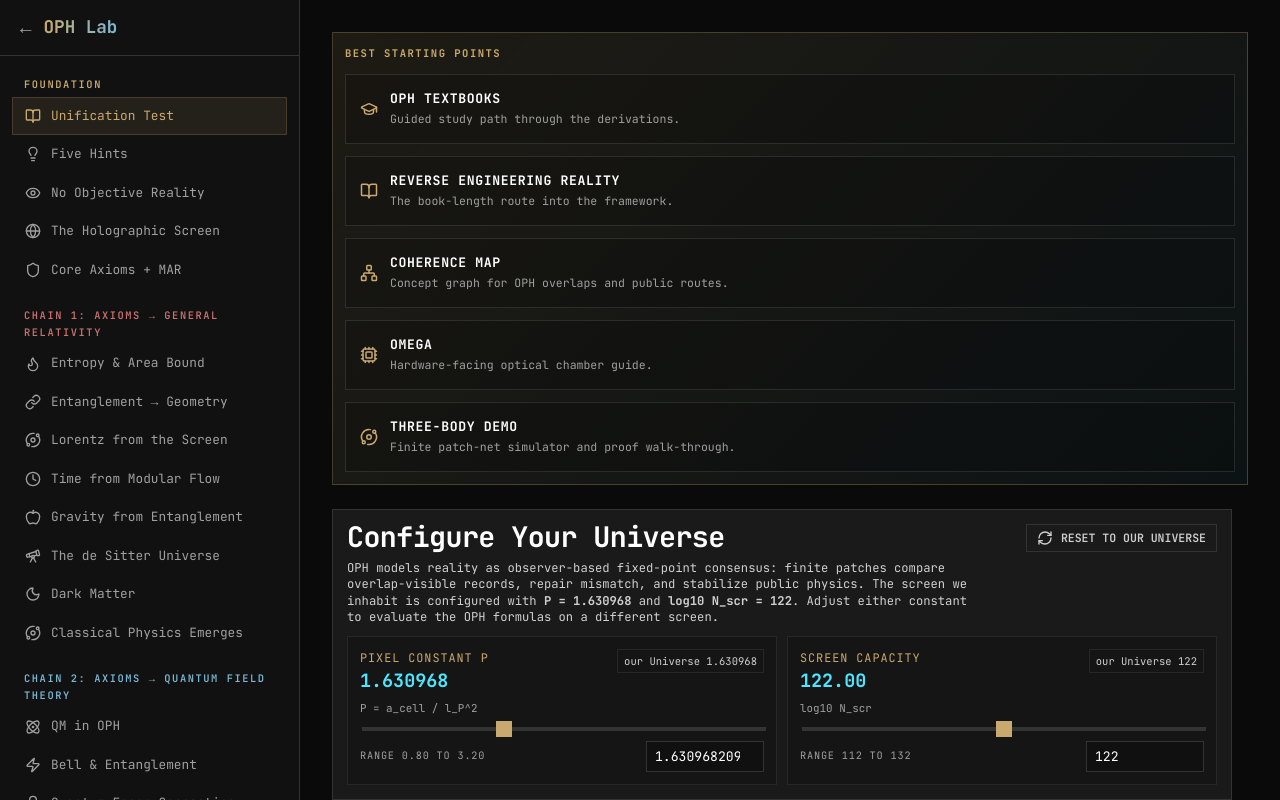
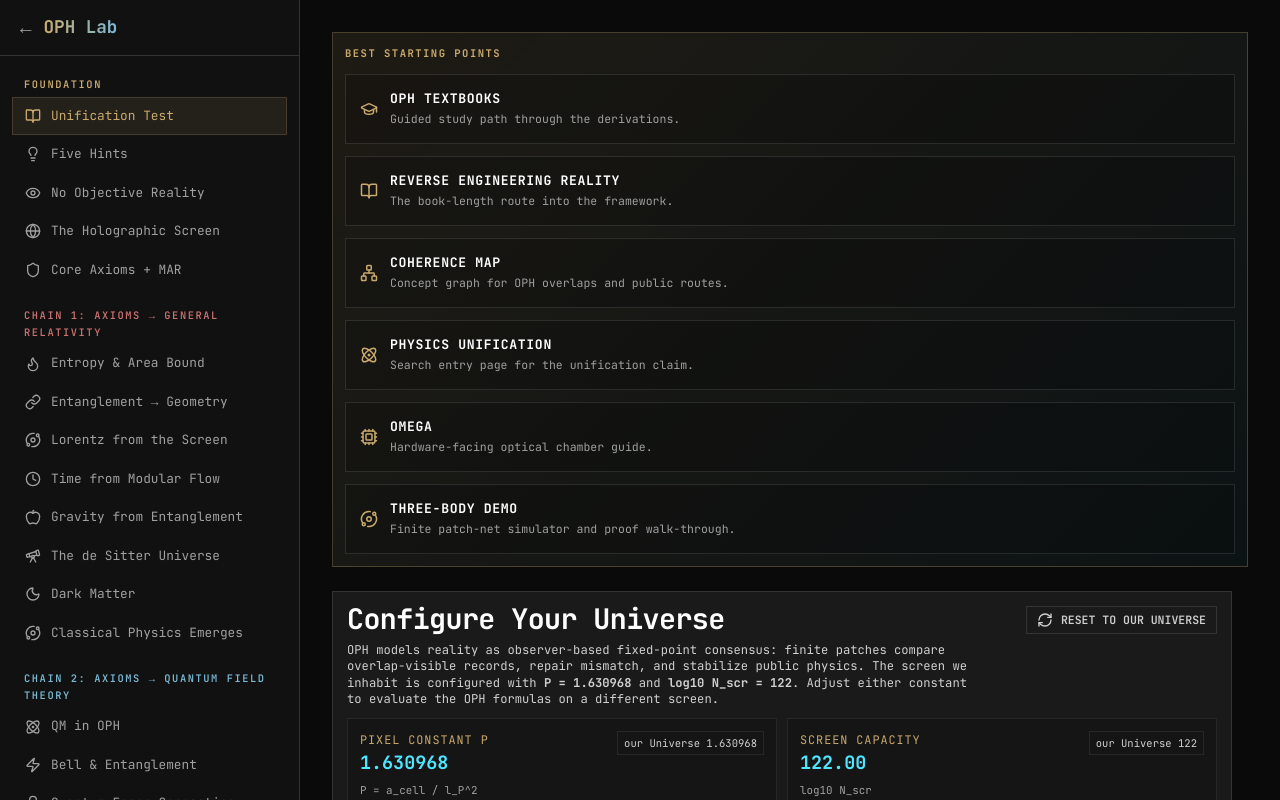
Before and after one commit to muellerberndt/oph-lab, a React (Vite) app: page / in a window 1280 px wide. Built offline with nearby package versions, Linux system fonts and the light colour scheme.

Commit message:
Link OPH Lab to physics unification surface

```diff
--- a/index.html
+++ b/index.html
@@ -10,7 +10,7 @@
   <title>Configure Your Universe | OPH Unification Test | OPH Lab</title>
   <meta name="title" content="Configure Your Universe | OPH Unification Test | OPH Lab" />
   <meta name="description" content="Explore the OPH fixed-point consensus surface: inspect screen capacity, the candidate pixel constant P, gravity, de Sitter, electroweak comparison rows, Higgs/top, and tiered particle surfaces." />
-  <meta name="keywords" content="theory of everything, theory-of-everything, simulation theory, simulation theory implementation, concrete theory of everything, theory of everything closure, quantum gravity, reality as simulation, grand unified theory, grand unification, holographic principle, holographic universe, emergent gravity, emergent spacetime, entropic gravity, observer patch holography, general relativity derivation, standard model derivation, cosmological constant problem, dark matter MOND, quantum error correction spacetime, gauge symmetry origin, Bernhard Mueller" />
+  <meta name="keywords" content="theory of everything, theory-of-everything, simulation theory, simulation theory implementation, physics unification, concrete theory of everything, theory of everything closure, quantum gravity, reality as simulation, grand unified theory, grand unification, holographic principle, holographic universe, emergent gravity, emergent spacetime, entropic gravity, observer patch holography, general relativity derivation, standard model derivation, cosmological constant problem, dark matter MOND, quantum error correction spacetime, gauge symmetry origin, Bernhard Mueller" />
   <meta name="author" content="Bernhard Mueller" />
   <link rel="canonical" href="https://oph-lab.floatingpragma.io/" />
 
@@ -69,6 +69,7 @@
   <!-- Related Sites -->
   <link rel="related" href="https://floatingpragma.io/" title="Floating Pragma" />
   <link rel="related" href="https://floatingpragma.io/oph/" title="Observer Patch Holography" />
+  <link rel="related" href="https://floatingpragma.io/oph/physics-unification/" title="Observer Patch Holography and Physics Unification" />
   <link rel="related" href="https://oph-book.floatingpragma.io/" title="Reverse Engineering Reality" />
   <link rel="related" href="https://learn.floatingpragma.io/" title="OPH Textbooks" />
   <link rel="related" href="https://coherence.floatingpragma.io/" title="OPH Coherence Map" />
@@ -90,6 +91,7 @@
     "url": "https://oph-lab.floatingpragma.io/",
     "sameAs": [
       "https://floatingpragma.io/oph/",
+      "https://floatingpragma.io/oph/physics-unification/",
       "https://learn.floatingpragma.io/",
       "https://oph-book.floatingpragma.io/",
       "https://coherence.floatingpragma.io/",
@@ -98,7 +100,7 @@
       "https://challenge.floatingpragma.io/"
     ],
     "applicationCategory": "EducationalApplication",
-    "keywords": ["observer patch holography", "quantum gravity", "holographic principle", "emergent spacetime", "standard model derivation", "consensus protocol", "screen microphysics", "observer synchronization"],
+    "keywords": ["observer patch holography", "physics unification", "quantum gravity", "holographic principle", "emergent spacetime", "standard model derivation", "consensus protocol", "screen microphysics", "observer synchronization"],
     "author": {
       "@type": "Person",
       "name": "Bernhard Mueller",
--- a/src/components/Layout.tsx
+++ b/src/components/Layout.tsx
@@ -1,13 +1,13 @@
 import { useState, useEffect } from 'react';
 import { NavLink, Outlet, useLocation } from 'react-router-dom';
-import { BookOpen, Cpu, GraduationCap, Menu, Network, Orbit, X } from 'lucide-react';
+import { Atom, BookOpen, Cpu, GraduationCap, Menu, Network, Orbit, X } from 'lucide-react';
 import './Layout.css';
 import { WALKTHROUGH_STEPS, PART_LABELS, PART_COLORS, type PartId } from '../routes/walkthrough';
 import { WalkthroughNav } from './WalkthroughNav';
 import { installLinkTracking, trackPageView } from '../lib/analytics';
 import { SeoManager } from './SeoManager';
 import { getSeoMeta } from '../seo';
-import { BOOK_URL, CHALLENGE_URL, COHERENCE_URL, OMEGA_URL, OVERVIEW_URL, RESEARCH_REPO_URL, SIMULATION_URL, TEXTBOOKS_URL, THEORY_URL, THREE_BODY_DEMO_URL } from '../content/paperSurface';
+import { BOOK_URL, CHALLENGE_URL, COHERENCE_URL, OMEGA_URL, OVERVIEW_URL, PHYSICS_UNIFICATION_URL, RESEARCH_REPO_URL, SIMULATION_URL, TEXTBOOKS_URL, THEORY_URL, THREE_BODY_DEMO_URL } from '../content/paperSurface';
 
 export function Layout() {
     const [isMobileMenuOpen, setIsMobileMenuOpen] = useState(false);
@@ -106,6 +106,13 @@ export function Layout() {
                                 <small>Concept graph for OPH overlaps and public routes.</small>
                             </span>
                         </a>
+                        <a className="global-resource-link" href={PHYSICS_UNIFICATION_URL}>
+                            <Atom size={18} />
+                            <span>
+                                <strong>Physics Unification</strong>
+                                <small>Search entry page for the unification claim.</small>
+                            </span>
+                        </a>
                         <a className="global-resource-link" href={OMEGA_URL}>
                             <Cpu size={18} />
                             <span>
@@ -140,6 +147,8 @@ export function Layout() {
                                 <a href={OVERVIEW_URL} style={{ color: 'var(--accent-gold)', textDecoration: 'none' }}>OPH Overview</a>
                                 {' \u2022 '}
                                 <a href={THEORY_URL} style={{ color: 'var(--accent-gold)', textDecoration: 'none' }}>Theory of Everything</a>
+                                {' \u2022 '}
+                                <a href={PHYSICS_UNIFICATION_URL} style={{ color: 'var(--accent-gold)', textDecoration: 'none' }}>Physics Unification</a>
                                 {' \u2022 '}
                                 <a href={SIMULATION_URL} style={{ color: 'var(--accent-gold)', textDecoration: 'none' }}>Simulation Theory</a>
                                 {' \u2022 '}
--- a/src/content/paperSurface.ts
+++ b/src/content/paperSurface.ts
@@ -27,6 +27,7 @@ export const LAB_REPO_URL = 'https://github.com/muellerberndt/oph-lab';
 export const OVERVIEW_URL = 'https://floatingpragma.io/oph/';
 export const THEORY_URL = 'https://floatingpragma.io/oph/theory-of-everything/';
 export const SIMULATION_URL = 'https://floatingpragma.io/oph/simulation-theory/';
+export const PHYSICS_UNIFICATION_URL = 'https://floatingpragma.io/oph/physics-unification/';
 export const BOOK_URL = 'https://oph-book.floatingpragma.io/';
 export const TEXTBOOKS_URL = 'https://learn.floatingpragma.io/';
 export const THREE_BODY_DEMO_URL = 'https://3body.floatingpragma.io/';
--- a/src/pages/Resources.tsx
+++ b/src/pages/Resources.tsx
@@ -8,6 +8,7 @@ import {
     OMEGA_URL,
     OPH_PAPERS,
     OVERVIEW_URL,
+    PHYSICS_UNIFICATION_URL,
     RESEARCH_PAPER_DIR_URL,
     RESEARCH_REPO_URL,
     SIMULATION_URL,
@@ -61,11 +62,14 @@ export function ResourcesPage() {
                 </h4>
                 <p style={{ margin: '0 0 8px 0', fontSize: '0.85em' }}>
                     For readers arriving via high-intent public queries, OPH maintains dedicated entry pages for
-                    <strong> theory of everything</strong> and <strong> simulation theory</strong>.
+                    <strong> theory of everything</strong>, <strong> physics unification</strong>, and <strong> simulation theory</strong>.
                 </p>
                 <div style={{ display: 'flex', flexWrap: 'wrap', gap: '12px' }}>
                     <a href={THEORY_URL} target="_blank" rel="noopener noreferrer" style={{ fontSize: '0.85em' }}>
                         theory of everything &rarr;
+                    </a>
+                    <a href={PHYSICS_UNIFICATION_URL} target="_blank" rel="noopener noreferrer" style={{ fontSize: '0.85em' }}>
+                        physics unification &rarr;
                     </a>
                     <a href={SIMULATION_URL} target="_blank" rel="noopener noreferrer" style={{ fontSize: '0.85em' }}>
                         simulation theory &rarr;
--- a/src/seo.ts
+++ b/src/seo.ts
@@ -39,7 +39,7 @@ const ROUTE_DESCRIPTIONS: Record<string, string> = {
   '/predictions': 'Review the OPH pressure-test surface, separating public quantitative rows from continuation-level signatures and open phenomenology.',
   '/synthesis': 'See how OPH ties the derivation chain together across structural theorems, branch-conditional gravity results, particles, consensus, and observer machinery.',
   '/glossary': 'Use the OPH Lab glossary for concise definitions of the core holography, gravity, and quantum-information terms.',
-  '/resources': 'Find the five-paper OPH stack, book, study surfaces, coherence map, OMEGA hardware guide, extra demos, challenge, and supporting reading for deeper study of Observer Patch Holography.',
+  '/resources': 'Find the five-paper OPH stack, book, search-entry pages, coherence map, OMEGA hardware guide, extra demos, challenge, and supporting reading for deeper study of Observer Patch Holography.',
 };
 
 function normalizePathname(pathname: string): string {
```
